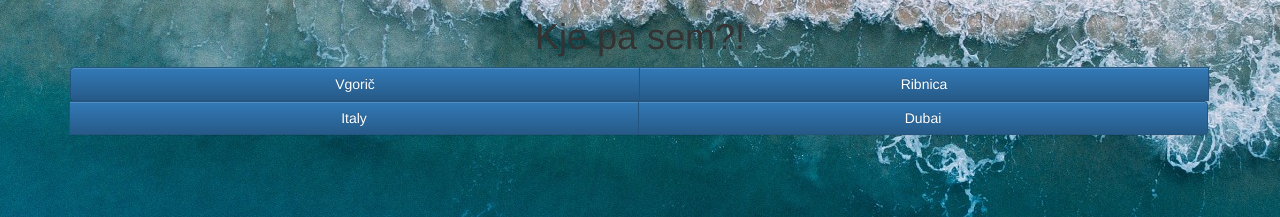
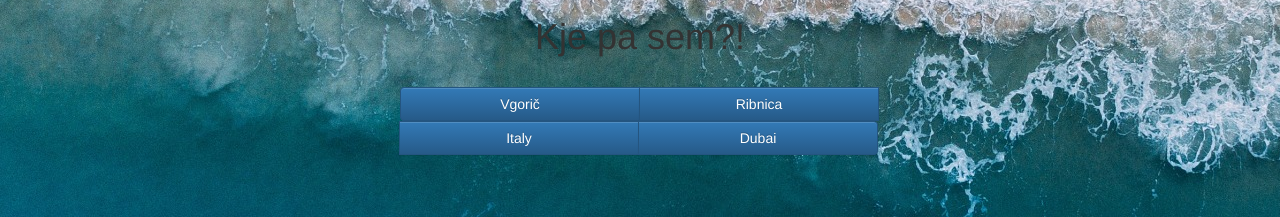
Before and after one commit to Valneja/raketa, a website: page index.html in a window 1280 px wide. Shown: the part 583-800 px from the top of the page. Drawn offline with nearby package versions, Linux system fonts and the light colour scheme; no server answers.

Commit message:
Style fix

```diff
--- a/index.html
+++ b/index.html
@@ -83,7 +83,7 @@
         </div>
       </div>
     </div>
-    <div class="answers container parent">
+    <div class="answers container parent photo-container">
       <div class="btn-group" style="width:100%">
         <button type="button" style="width:50%" class="btn btn-primary">Vgorič</button>
         <button type="button" style="width:50%" class="btn btn-primary">Ribnica</button>
```
